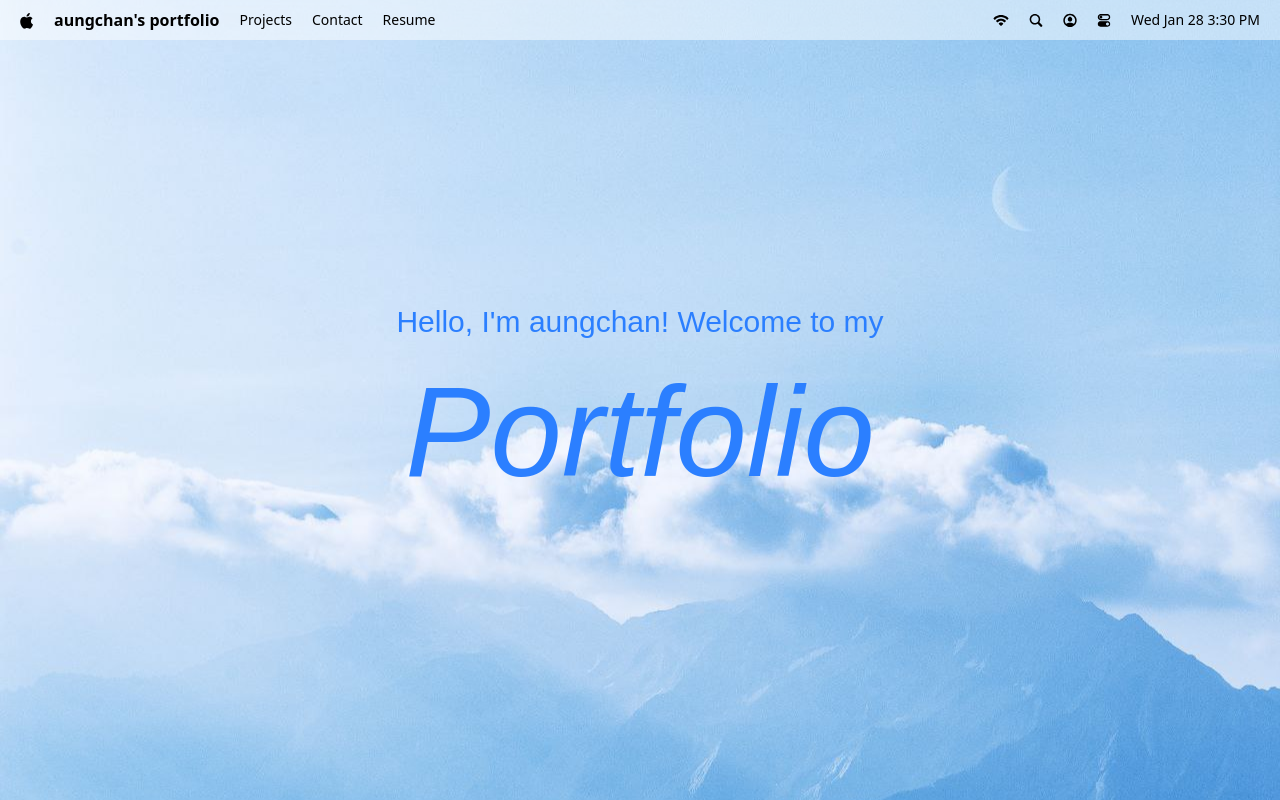
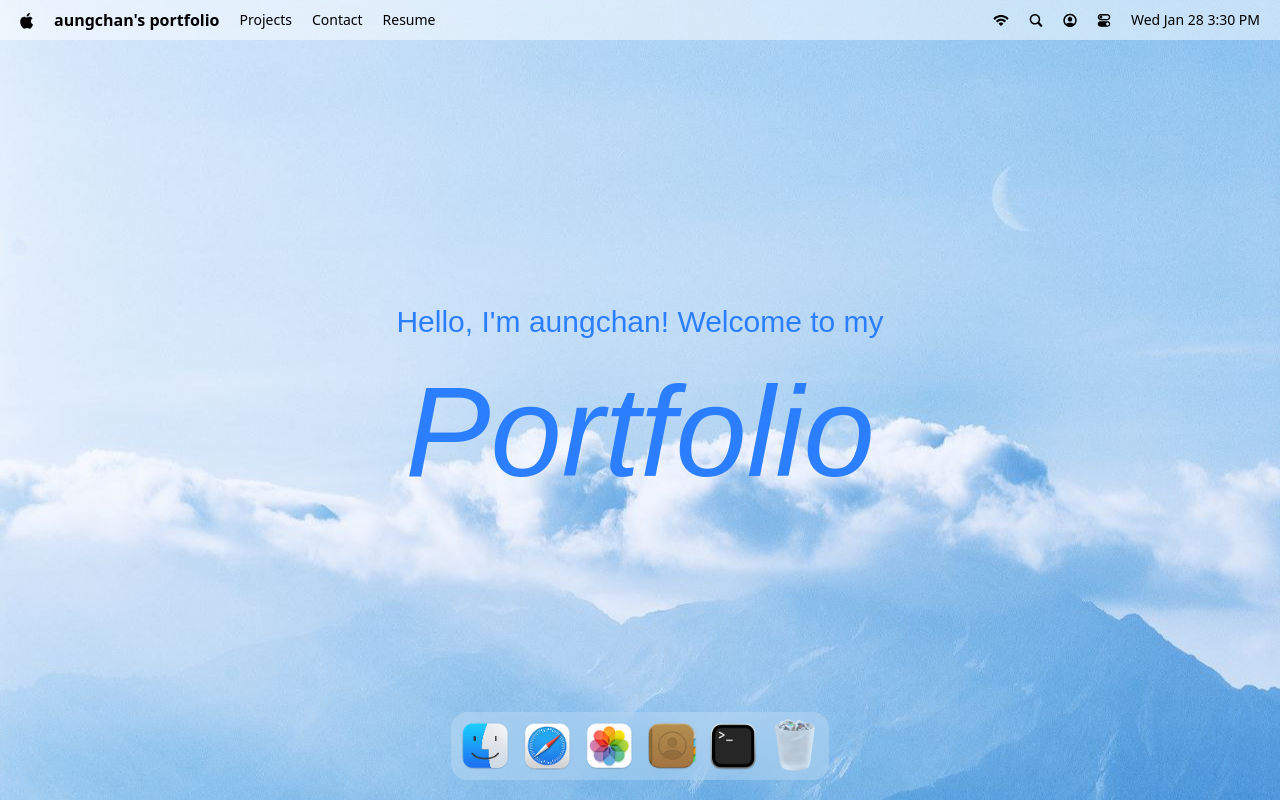
Before and after one commit to AungChanNyeinC-137/portfolioII, a React (Vite) app: page / in a window 1280 px wide. Built offline with nearby package versions, Linux system fonts and the light colour scheme; a web font is replaced by a local one.

Commit message:
feat: implement dock with icons and animation
hover animation

```diff
--- a/package.json
+++ b/package.json
@@ -17,6 +17,7 @@
     "lucide-react": "^0.563.0",
     "react": "^19.2.0",
     "react-dom": "^19.2.0",
+    "react-tooltip": "^5.30.0",
     "tailwindcss": "^4.1.18"
   },
   "devDependencies": {
--- a/src/App.jsx
+++ b/src/App.jsx
@@ -1,4 +1,5 @@
 import {Navbar, Welcome} from "#components";
+import Dock from "#components/Dock";
 import React from "react";
 
 const App = () => {
@@ -6,6 +7,7 @@
     <main>
      <Navbar/>
      <Welcome/>
+     <Dock/>
     </main>
   );
 };
--- /dev/null
+++ b/src/components/Dock.jsx
@@ -0,0 +1,84 @@
+import { dockApps } from "#constants";
+import { useGSAP } from "@gsap/react";
+import React, { useRef } from "react";
+import { Tooltip } from "react-tooltip";
+import gsap from "gsap";
+
+const Dock = () => {
+  const dockRef = useRef(null);
+
+  useGSAP(() => {
+    const dock = dockRef.current;
+    if (!dock) return;
+    const icons = dock.querySelectorAll(".dock-icon");
+    const animateIcons = (mouseX) => {
+      const { left } = dock.getBoundingClientRect();
+
+      icons.forEach((icon) => {
+        const { left: iconLeft, width } = icon.getBoundingClientRect();
+        const center = iconLeft - left + width / 2;
+        const distance = Math.abs(mouseX - center);
+
+        const intensity = Math.exp(-(distance ** 2.5) / 20000);
+
+        gsap.to(icon, {
+          scale: 1 + 0.25 * intensity,
+          y: -15 * intensity,
+          duration: 0.2,
+          ease: "power1.out",
+        });
+      });
+    };
+    const handleMouseMove = (e) => {
+      const { left } = dock.getBoundingClientRect();
+      animateIcons(e.clientX - left);
+    };
+    const resetIcons = () =>
+      icons.forEach((icon) =>
+        gsap.to(icon, {
+          scale: 1,
+          y: 0,
+          duration: 0.3,
+          ease: "power1.out",
+        }),
+      );
+      dock.addEventListener('mousemove',handleMouseMove);
+      dock.addEventListener('mouseleave',resetIcons);
+      return ()=> {
+        dock.removeEventListener('mousemove',handleMouseMove);
+        dock.removeEventListener('mouseleave',resetIcons);
+      }
+  },[]);
+
+  const toggleApp = (app) => {};
+  return (
+    <section id="dock">
+      <div ref={dockRef} className="dock-container">
+        {dockApps.map(({ id, name, icon, canOpen }) => (
+          <div key={id} className="relative flex justify-center">
+            <button
+              type="button"
+              className="dock-icon"
+              aria-label={name}
+              data-tooltip-id="dock-tooltip"
+              data-tooltip-content={name}
+              data-tooltip-delay-show={150}
+              disabled={!canOpen}
+              onClick={() => toggleApp({ id, canOpen })}
+            >
+              <img
+                src={`/images/${icon}`}
+                alt={name}
+                loading="lazy"
+                className={canOpen ? "" : "opacity-60"}
+              />
+            </button>
+          </div>
+        ))}
+        <Tooltip id="dock-tooltip" place="top" className="tooltip" />
+      </div>
+    </section>
+  );
+};
+
+export default Dock;
```
Also changed, not shown: 1 other file (tests, documents, lock files or other folders).
